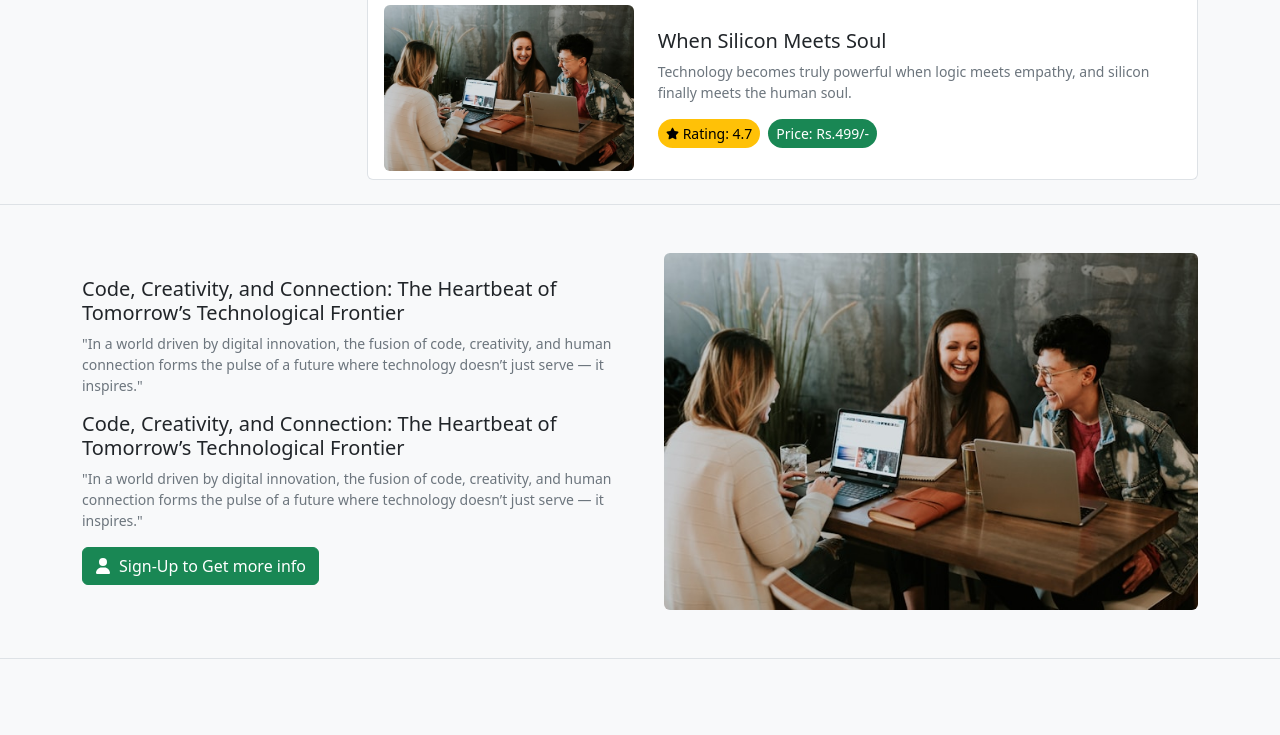
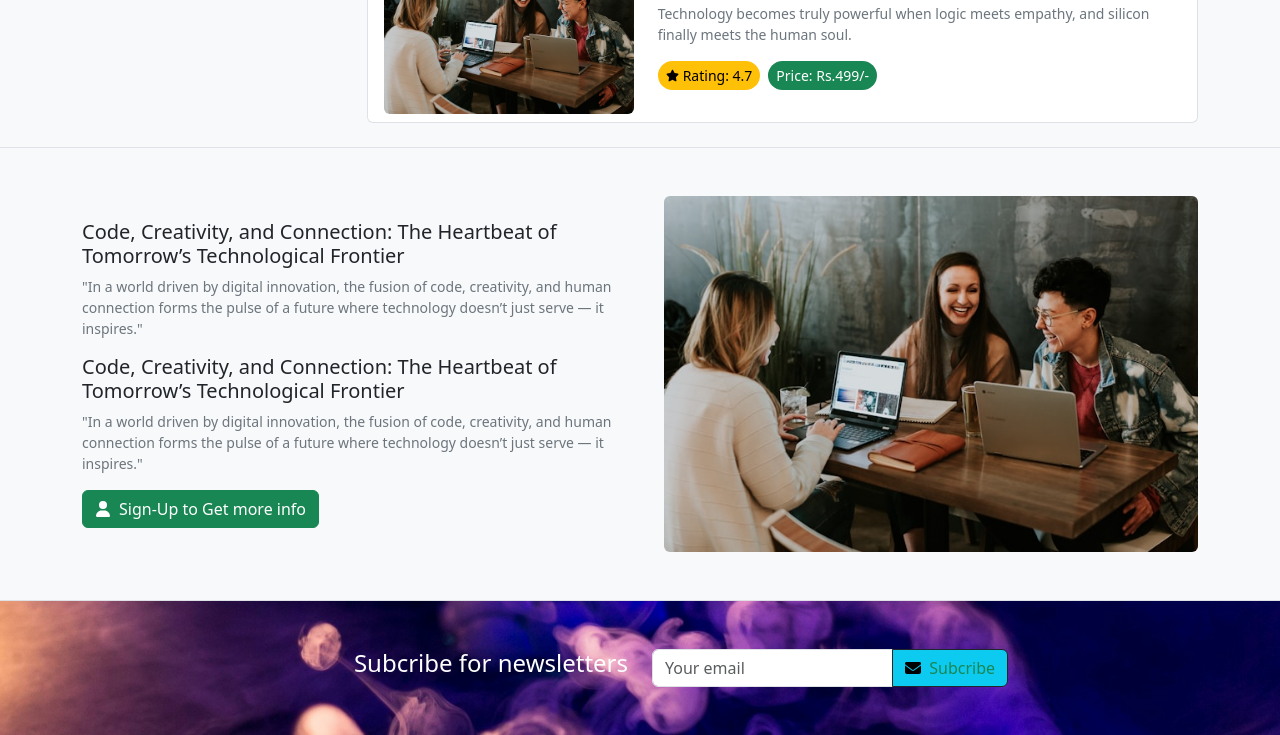
Before and after one commit to TuskBellion/Project-5, a plain HTML site: page index.html in a window 1280 px wide. Shown: the part 1675-2410 px from the top of the page. Before the commit the page ends 2334 px from the top, so only its background shows below. Drawn offline with nearby package versions, Linux system fonts and the light colour scheme.

Commit message:
6.Subcribe

```diff
--- a/index.html
+++ b/index.html
@@ -16,7 +16,7 @@
   </head>
   <body class="bg-light">
     <!-- navbar -->
-    <nav class="navbar navbar-expand-lg bg-light border-bottom">
+    <nav class="navbar navbar-expand-lg bg-light border-bottom fixed-top">
       <div class="container">
         <!-- navbar brand -->
         <a class="navbar-brand" href="#">
@@ -590,7 +590,50 @@
       </div>
     </header>
 
-    <!-- footer -->
+    <!-- subcribe -->
+<section class="py-5 subcribe">
+<div class="container">
+  <div class="row justify-content-center">
+<div class="col-md-4">
+  <div class="text-center mb-3 mb-md-0">
+    <h5 class="text-white text-md-end fs-4 fw-light">Subcribe for newsletters</h5>
+  </div>
+</div>
+<div class="col-md-4">
+    <!-- form subcribe   -->
+          <form class="d-flex mt-2 mt-lg-0" role="search">
+           <div class="input-group">
+             <input
+              class="form-control "
+              type="email"
+              placeholder="Your email"
+              aria-label="Search"
+            />
+            <button
+              class="btn btn-outline-success border-dark bg-info d-inline-flex align-items-center"
+              type="submit"
+            >
+              <svg class="me-2" width="16px" height="16px"  xmlns="http://www.w3.org/2000/svg" viewBox="0 0 512 512"><!--!Font Awesome Free 6.7.2 by @fontawesome - https://fontawesome.com License - https://fontawesome.com/license/free Copyright 2025 Fonticons, Inc.--><path d="M48 64C21.5 64 0 85.5 0 112c0 15.1 7.1 29.3 19.2 38.4L236.8 313.6c11.4 8.5 27 8.5 38.4 0L492.8 150.4c12.1-9.1 19.2-23.3 19.2-38.4c0-26.5-21.5-48-48-48L48 64zM0 176L0 384c0 35.3 28.7 64 64 64l384 0c35.3 0 64-28.7 64-64l0-208L294.4 339.2c-22.8 17.1-54 17.1-76.8 0L0 176z"/></svg>
+            Subcribe
+            </button>
+           </div>
+          </form>
+</div>
+  </div>
+</div>
+</section>
+
+
+
+
+
+
+
+
+
+
+
+
 
     <!-- js bootstrap -->
     <script
--- a/mystyles.css
+++ b/mystyles.css
@@ -2,3 +2,8 @@
 .navbar-brand img{
     width: 130px;
 }
+.subcribe{
+    background-image: url(./img/subscribe.jpg);
+    background-size: cover; /* tự động dãn ảnh theo khung mà nó chứa  */
+    background-position: center; /* căn giữa ảnh */
+}
```
Also changed, not shown: img/subscribe.jpg (added).
